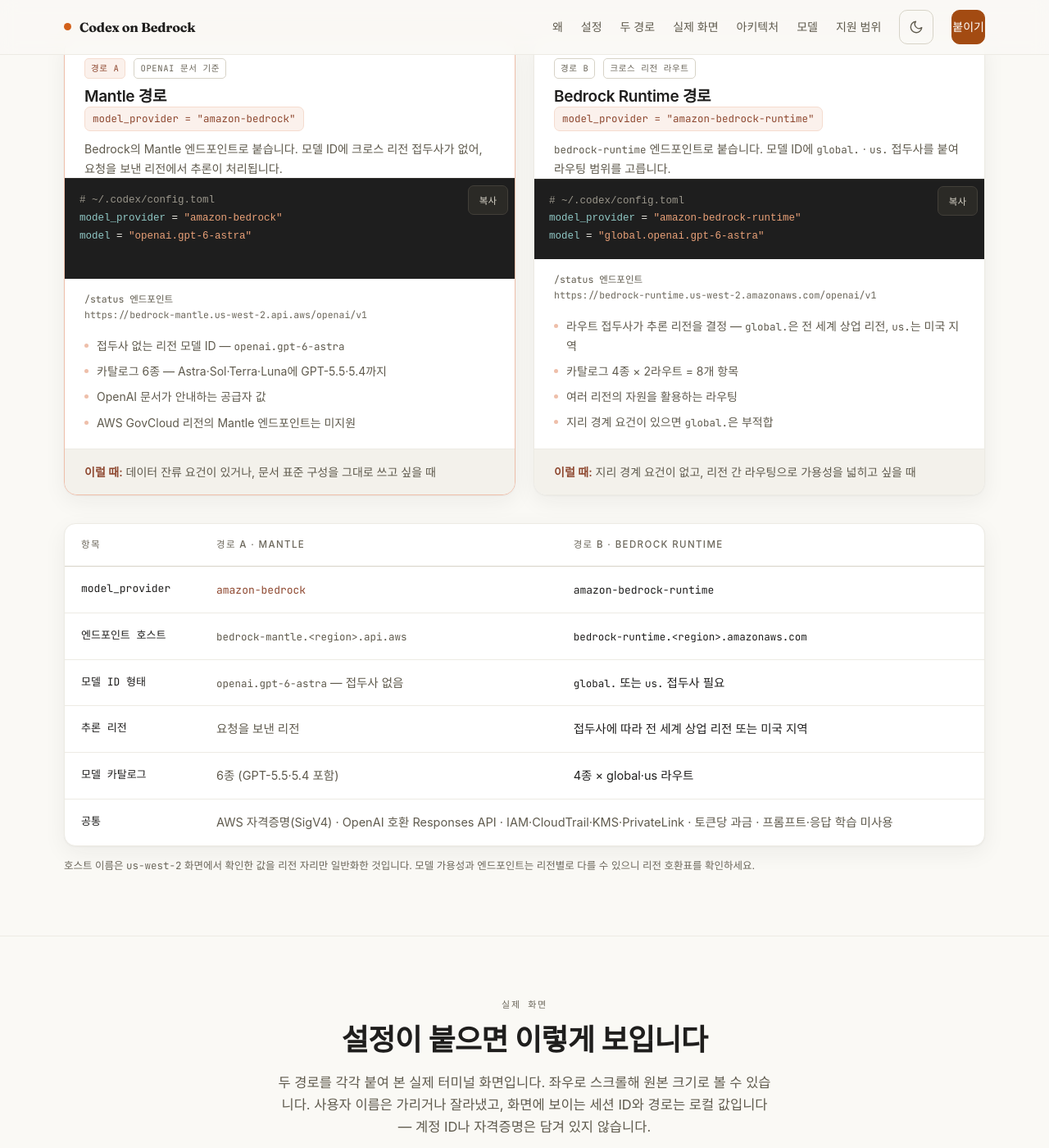
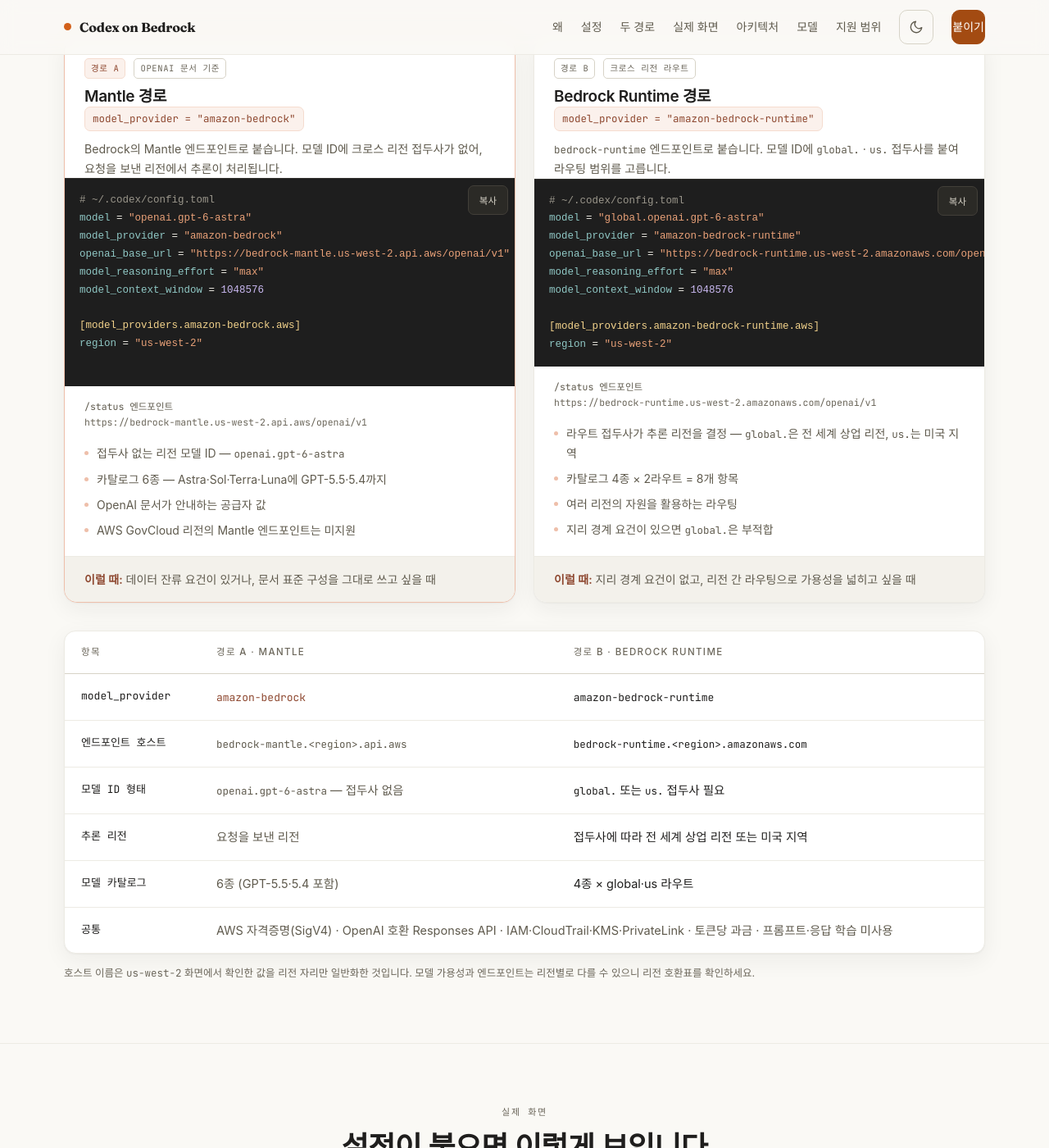
Before and after one commit to comeddy/comeddy.github.io, a Jekyll site: the page codex/index.html, which Jekyll copies as it is, in a window 1280 px wide and 1400 px high, scrolled down 2481 px. Shown: the whole window at 82% size. Built offline with Jekyll 4.4.1, drawn with Linux system fonts in a browser that asks for light colours; some web fonts are replaced.

Commit message:
docs(codex): expand config.toml snippets with base_url, reasoning effort, context window, aws region
Co-Authored-By: Claude Fable 5.1 <noreply@anthropic.com>

```diff
--- a/codex/index.html
+++ b/codex/index.html
@@ -161,6 +161,8 @@ section{padding:74px 0;border-bottom:1px solid var(--line)}
 .code .c{color:#9A968B}
 .code .s{color:#E9A178}
 .code .k{color:#8FC7C4}
+.code .n{color:#C9B8F0}
+.code .t{color:#F2D28B}
 .copy{position:absolute;top:8px;right:8px;background:#2B2A26;color:#D8D4C8;border:1px solid #423F39;
   border-radius:7px;font-family:var(--sans);font-size:11.5px;min-height:36px;padding:6px 13px;cursor:pointer}
 .copy:hover{background:#3A3833;color:#fff}
@@ -498,10 +500,22 @@ export AWS_REGION=us-west-2</code></pre>
           <p>Bedrock의 Mantle 엔드포인트로 붙습니다. 모델 ID에 크로스 리전 접두사가 없어,
           요청을 보낸 리전에서 추론이 처리됩니다.</p>
         </div>
-        <pre class="code"><button class="copy" type="button" data-copy='model_provider = "amazon-bedrock"
-model = "openai.gpt-6-astra"'>복사</button><code><span class="c"># ~/.codex/config.toml</span>
+        <pre class="code"><button class="copy" type="button" data-copy='model = "openai.gpt-6-astra"
+model_provider = "amazon-bedrock"
+openai_base_url = "https://bedrock-mantle.us-west-2.api.aws/openai/v1"
+model_reasoning_effort = "max"
+model_context_window = 1048576
+
+[model_providers.amazon-bedrock.aws]
+region = "us-west-2"'>복사</button><code><span class="c"># ~/.codex/config.toml</span>
+<span class="k">model</span> = <span class="s">"openai.gpt-6-astra"</span>
 <span class="k">model_provider</span> = <span class="s">"amazon-bedrock"</span>
-<span class="k">model</span> = <span class="s">"openai.gpt-6-astra"</span></code></pre>
+<span class="k">openai_base_url</span> = <span class="s">"https://bedrock-mantle.us-west-2.api.aws/openai/v1"</span>
+<span class="k">model_reasoning_effort</span> = <span class="s">"max"</span>
+<span class="k">model_context_window</span> = <span class="n">1048576</span>
+
+<span class="t">[model_providers.amazon-bedrock.aws]</span>
+<span class="k">region</span> = <span class="s">"us-west-2"</span></code></pre>
         <p class="ep"><b>/status 엔드포인트</b><br>https://bedrock-mantle.us-west-2.api.aws/openai/v1</p>
         <ul>
           <li>접두사 없는 리전 모델 ID — <span style="font-family:var(--mono);font-size:12.5px">openai.gpt-6-astra</span></li>
@@ -524,10 +538,22 @@ model = "openai.gpt-6-astra"'>복사</button><code><span class="c"># ~/.codex/co
           모델 ID에 <span style="font-family:var(--mono);font-size:12.5px">global.</span> ·
           <span style="font-family:var(--mono);font-size:12.5px">us.</span> 접두사를 붙여 라우팅 범위를 고릅니다.</p>
         </div>
-        <pre class="code"><button class="copy" type="button" data-copy='model_provider = "amazon-bedrock-runtime"
-model = "global.openai.gpt-6-astra"'>복사</button><code><span class="c"># ~/.codex/config.toml</span>
+        <pre class="code"><button class="copy" type="button" data-copy='model = "global.openai.gpt-6-astra"
+model_provider = "amazon-bedrock-runtime"
+openai_base_url = "https://bedrock-runtime.us-west-2.amazonaws.com/openai/v1"
+model_reasoning_effort = "max"
+model_context_window = 1048576
+
+[model_providers.amazon-bedrock-runtime.aws]
+region = "us-west-2"'>복사</button><code><span class="c"># ~/.codex/config.toml</span>
+<span class="k">model</span> = <span class="s">"global.openai.gpt-6-astra"</span>
 <span class="k">model_provider</span> = <span class="s">"amazon-bedrock-runtime"</span>
-<span class="k">model</span> = <span class="s">"global.openai.gpt-6-astra"</span></code></pre>
+<span class="k">openai_base_url</span> = <span class="s">"https://bedrock-runtime.us-west-2.amazonaws.com/openai/v1"</span>
+<span class="k">model_reasoning_effort</span> = <span class="s">"max"</span>
+<span class="k">model_context_window</span> = <span class="n">1048576</span>
+
+<span class="t">[model_providers.amazon-bedrock-runtime.aws]</span>
+<span class="k">region</span> = <span class="s">"us-west-2"</span></code></pre>
         <p class="ep"><b>/status 엔드포인트</b><br>https://bedrock-runtime.us-west-2.amazonaws.com/openai/v1</p>
         <ul>
           <li>라우트 접두사가 추론 리전을 결정 — <span style="font-family:var(--mono);font-size:12.5px">global.</span>은 전 세계 상업 리전, <span style="font-family:var(--mono);font-size:12.5px">us.</span>는 미국 지역</li>
```
